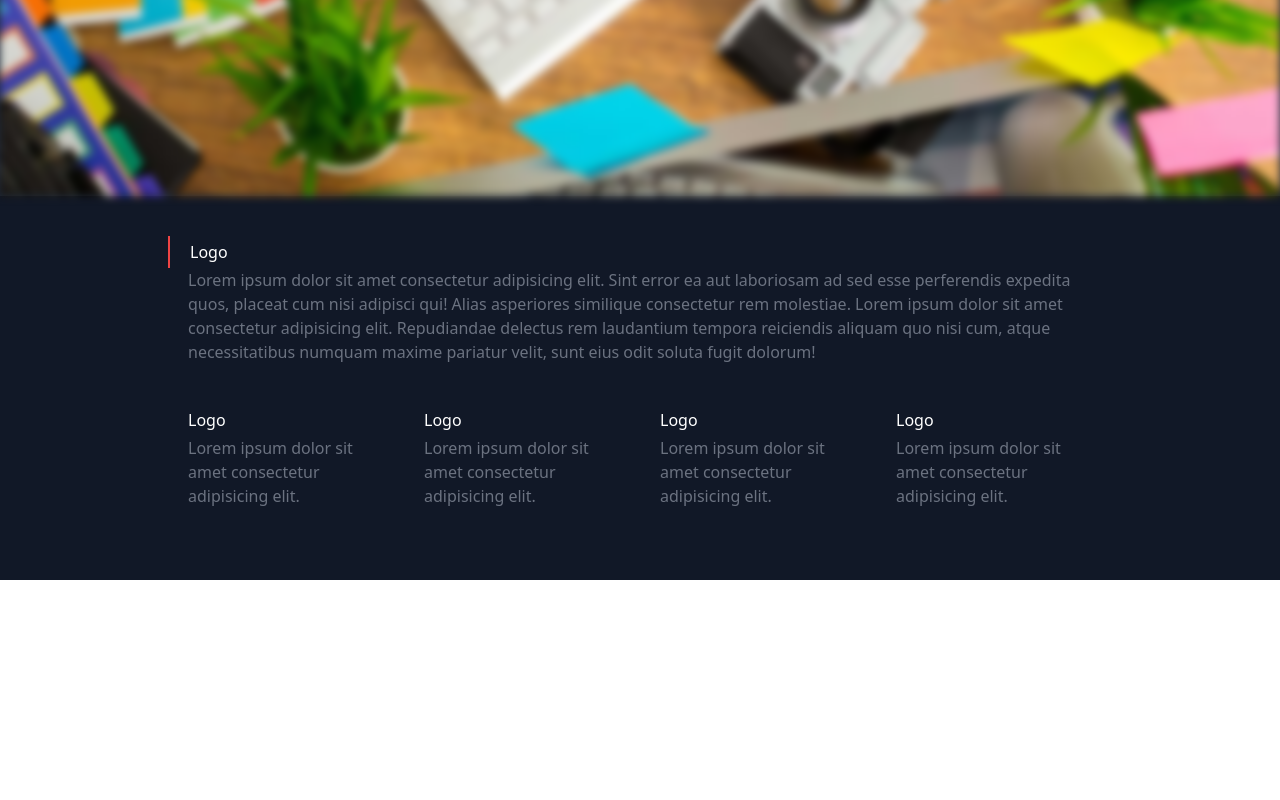
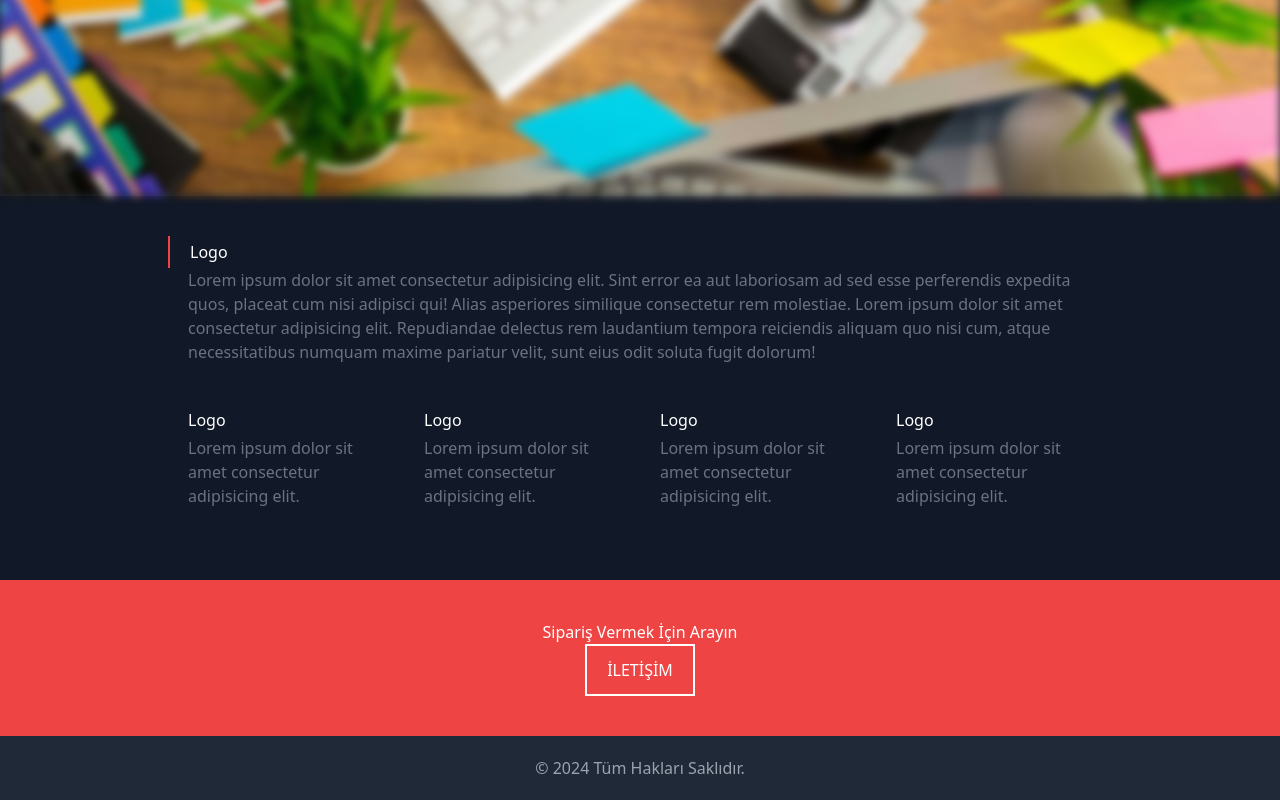
Before and after one commit to hasan-bulut/web_template, a website: page src/index.html in a window 1280 px wide. Shown: the part 416-1216 px from the top of the page. Before the commit the page ends 1004 px from the top, so only its background shows below. Drawn offline with Linux system fonts and the light colour scheme.

Commit message:
contact and footer added

```diff
--- a/src/index.html
+++ b/src/index.html
@@ -95,6 +95,18 @@
       </div>
     </div>
   </section>
+
+  <!-- CONTACT -->
+  <section class="bg-red-500 p-10 text-center text-white">
+    <p></p>
+    <h1>Sipariş Vermek İçin Arayın</h1>
+    <button class="border-2 px-5 py-3 border-white">İLETİŞİM</button>
+  </section>
+
+  <!-- FOOTER -->
+  <footer class="bg-gray-800 w-full">
+    <p class="p-5 w-full text-center select-none text-gray-400 hover:text-white transition duration-300">&copy; 2024 Tüm Hakları Saklıdır.</p>
+  </footer>
 </body>
 
 </html>
```
Also changed, not shown: src/css/style.css.
